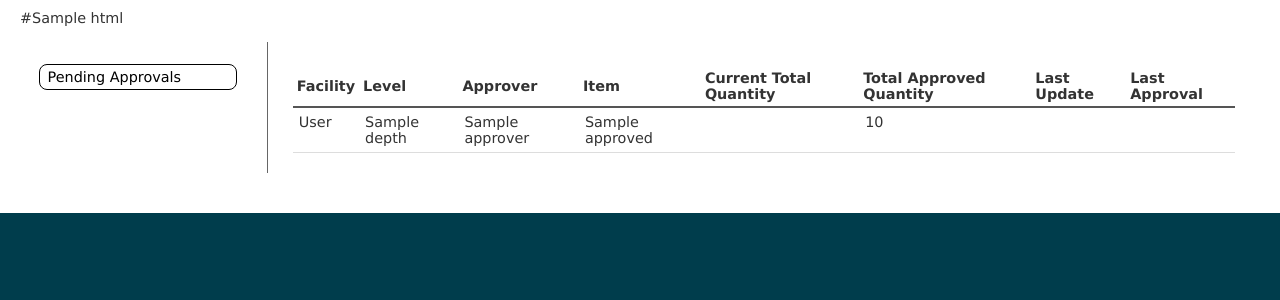
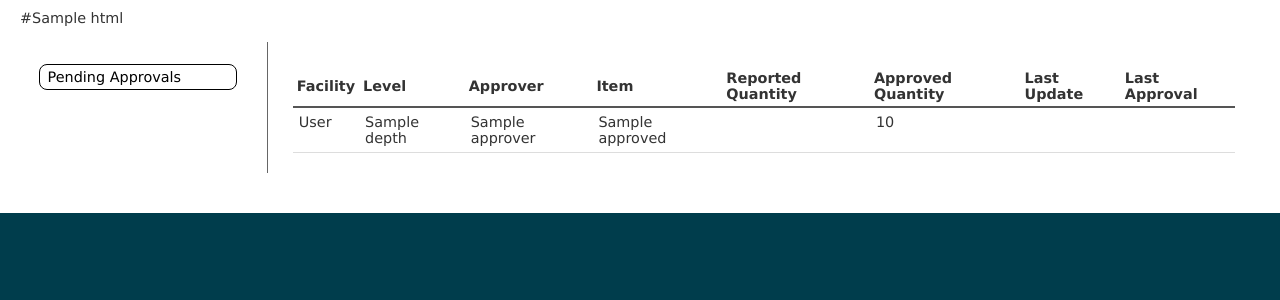
Before and after one commit to pdestefanis/NTD-ORBIS, a CakePHP app: the page made by app/views/approvals/index.ctp in a window 1280 px wide. Shown: the part 36-336 px from the top of the page. Run offline with PHP 8.4 and a stand-in for CakePHP, Linux system fonts and the light colour scheme; the template is opened without the code that fills it: most values are stand-ins (such as "Sample title", 1, 10 or a date in 2020); data that the repository does not hold is empty; some libraries are stand-ins or nearby versions.

Commit message:
Changed column headings. Issue #51

```diff
--- a/app/views/elements/approvals_index.ctp
+++ b/app/views/elements/approvals_index.ctp
@@ -8,8 +8,8 @@
 			<th>".__('Level',1)."</th>
 			<th>".__('Approver',1)."</th>
 			<th>".__('Item',1)."</th>
-			<th>".__('Current Total Quantity',1)."</th>
-			<th>".__('Total Approved Quantity',1)."</th>
+			<th>".__('Reported Quantity',1)."</th>
+			<th>".__('Approved Quantity',1)."</th>
 			<th>".__('Last Update',1)."</th>
 			<th>".__('Last Approval',1)."</th>
 		";	?>
```
